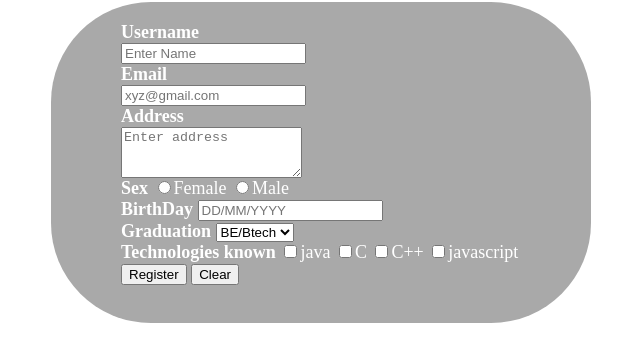
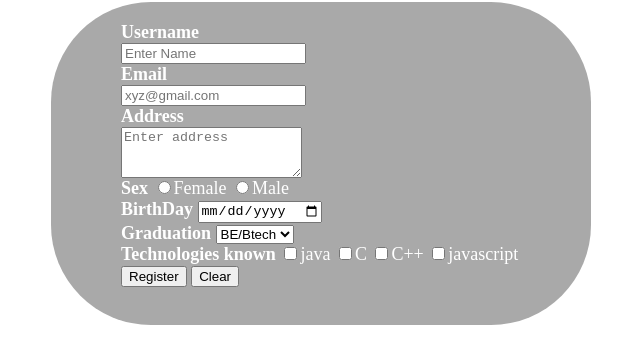
Before and after one commit to KeerthiKongari/RegistrationProject, a plain HTML site: page index.html in a window 1280 px wide. Shown: the part 64-428 px from the top of the page, without its empty margins (387-1027 px from the left). Drawn offline with Linux system fonts and the light colour scheme.

Commit message:
date added

```diff
--- a/index.html
+++ b/index.html
@@ -15,7 +15,7 @@
             <input type="radio" name=gender value=Female><label class="label">Female</label>
             <input type="radio" name=gender value=Male><label class="label">Male</label><br>
             <label class="label"><b>BirthDay</b><label>
-            <input type="text" placeholder="DD/MM/YYYY"><br>
+            <input type="date" placeholder="DD/MM/YYYY"><br>
             <label class="label"><b>Graduation</b></label>
                <select >
                    <option value=BE/B.tech>BE/Btech</option>
```
